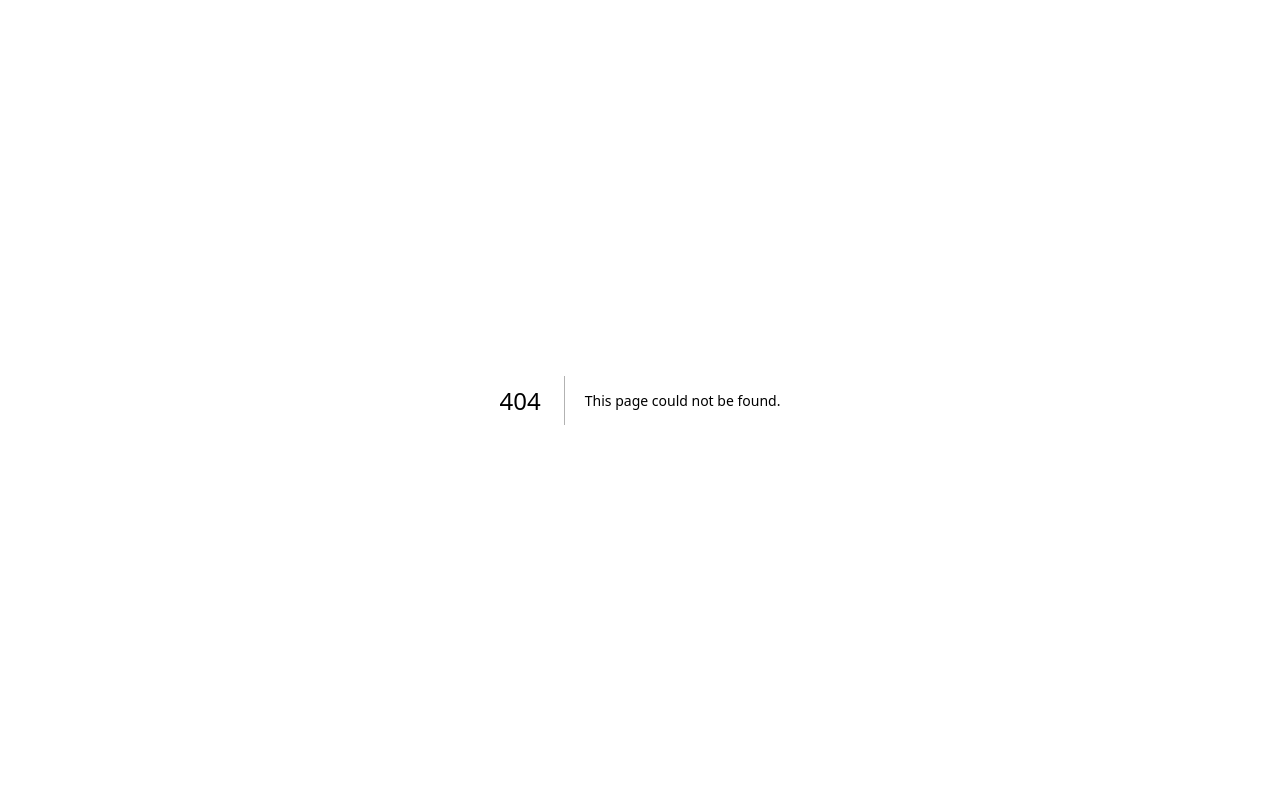
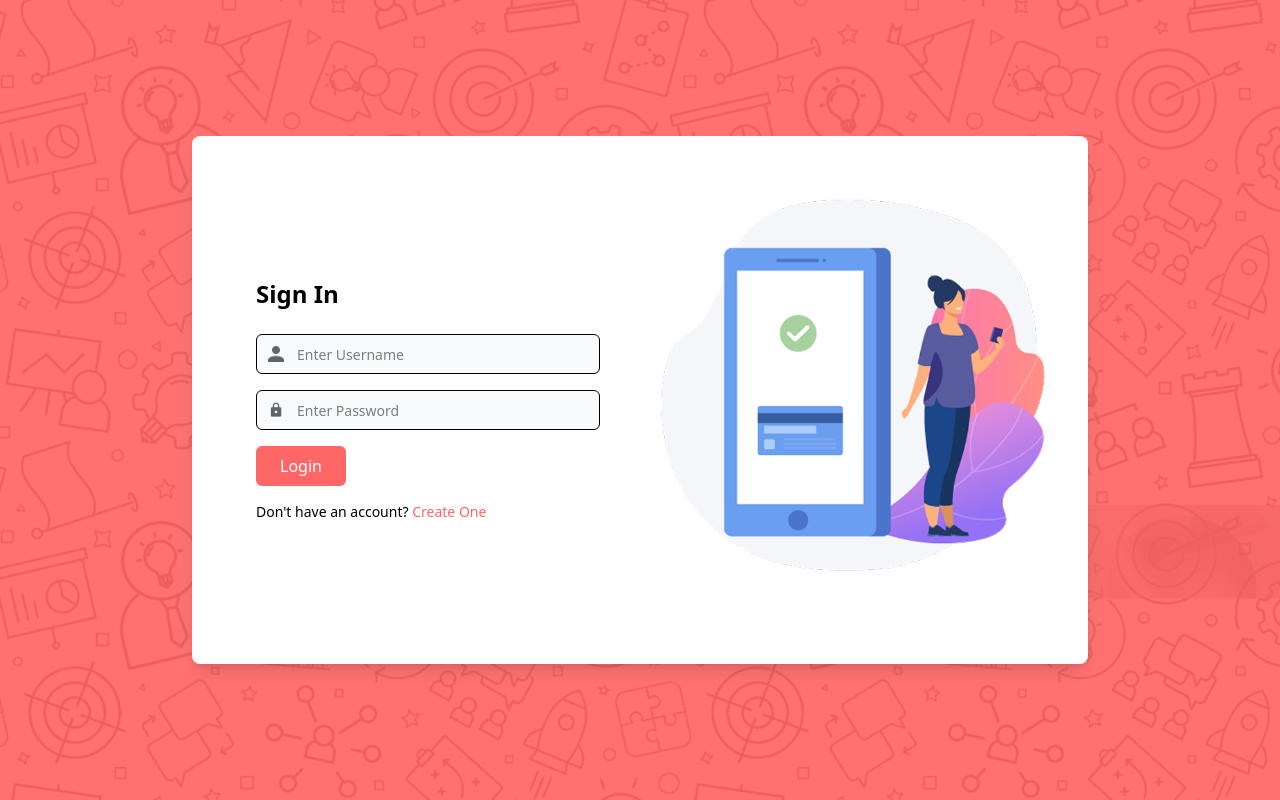
Before and after one commit to Tarun-saini001/todo-app, a Next.js app: page /sign-in in a window 1280 px wide. Before the commit this address had no page. Built offline with nearby package versions, Linux system fonts and the light colour scheme.

Commit message:
feat- login page UI

```diff
--- /dev/null
+++ b/app/(auth)/sign-in/page.tsx
@@ -0,0 +1,81 @@
+import Link from "next/link";
+
+const Login = () => {
+    return (
+        <div className="relative w-full h-screen bg-[#FF6767] flex items-center justify-center overflow-hidden">
+
+            <img
+                src="./images/bg.png"
+                alt="bg image"
+                className="absolute inset-0 w-full h-full object-cover opacity-90"
+            />
+
+
+            <div className="relative z-10 w-[70%] bg-white rounded-lg shadow-lg flex p-6">
+
+                {/* form*/}
+                <div className="w-1/2 flex flex-col justify-center px-10">
+                    <h2 className="text-2xl font-semibold mb-6">Sign In</h2>
+
+                    <form className="space-y-4">
+
+                        {/* user name */}
+                        <div className="relative">
+                            <img
+                                src="./icons/userName.png"
+                                alt="user"
+                                className="absolute left-3 top-1/2 -translate-y-1/2 w-4 h-4 opacity-70"
+                            />
+                            <input
+                                type="text"
+                                placeholder="Enter Username"
+                                className="w-full h-10 border rounded-md pl-10 pr-3 text-sm bg-gray-50 outline-none focus:ring-2 focus:ring-[#FF6767]"
+                            />
+                        </div>
+
+                        {/* password */}
+                        <div className="relative">
+                            <img
+                                src="./icons/password.png"
+                                alt="password"
+                                className="absolute left-3 top-1/2 -translate-y-1/2 w-4 h-4 opacity-70"
+                            />
+                            <input
+                                type="password"
+                                placeholder="Enter Password"
+                                className="w-full h-10 border rounded-md pl-10 pr-3 text-sm bg-gray-50 outline-none focus:ring-2 focus:ring-[#FF6767]"
+                            />
+                        </div>
+
+
+                        <button
+                            type="submit"
+                            className="bg-[#FF6767] cursor-pointer text-white px-6 py-2 rounded-md hover:opacity-90 w-fit"
+                        >
+                            Login
+                        </button>
+                    </form>
+
+
+                    <p className="text-sm mt-4">
+                        Don't have an account?{" "}
+                            <Link href="/sign-up" className="text-[#FF6767] cursor-pointer">
+                                Create One
+                            </Link>
+                    </p>
+                </div>
+
+
+                <div className="w-1/2 flex items-center justify-center">
+                    <img
+                        src="./images/login.png"
+                        alt="login illustration"
+                        className="w-full h-[60vh] object-contain"
+                    />
+                </div>
+            </div>
+        </div>
+    );
+};
+
+export default Login;
--- a/app/(auth)/register/page.tsx
+++ b/app/(auth)/sign-up/page.tsx
@@ -1,3 +1,4 @@
+import Link from "next/link";
 
 const Page = () => {
     return (
@@ -110,7 +111,7 @@ const Page = () => {
 
                         <button
                             type="submit"
-                            className="w-full bg-[#FF6767] text-white py-2 rounded-md hover:opacity-90"
+                            className="w-full bg-[#FF6767] cursor-pointer text-white py-2 rounded-md hover:opacity-90"
                         >
                             Register
                         </button>
@@ -118,7 +119,9 @@ const Page = () => {
 
                     <p className="text-sm text-center mt-4">
                         Already have an account?{" "}
-                        <span className="text-[#FF6767] cursor-pointer">Sign In</span>
+                        <Link href="/sign-in" className="text-[#FF6767] cursor-pointer">
+                            Sign In
+                        </Link>
                     </p>
                 </div>
             </div>
```
Also changed, not shown: public/images/login.png (added).
